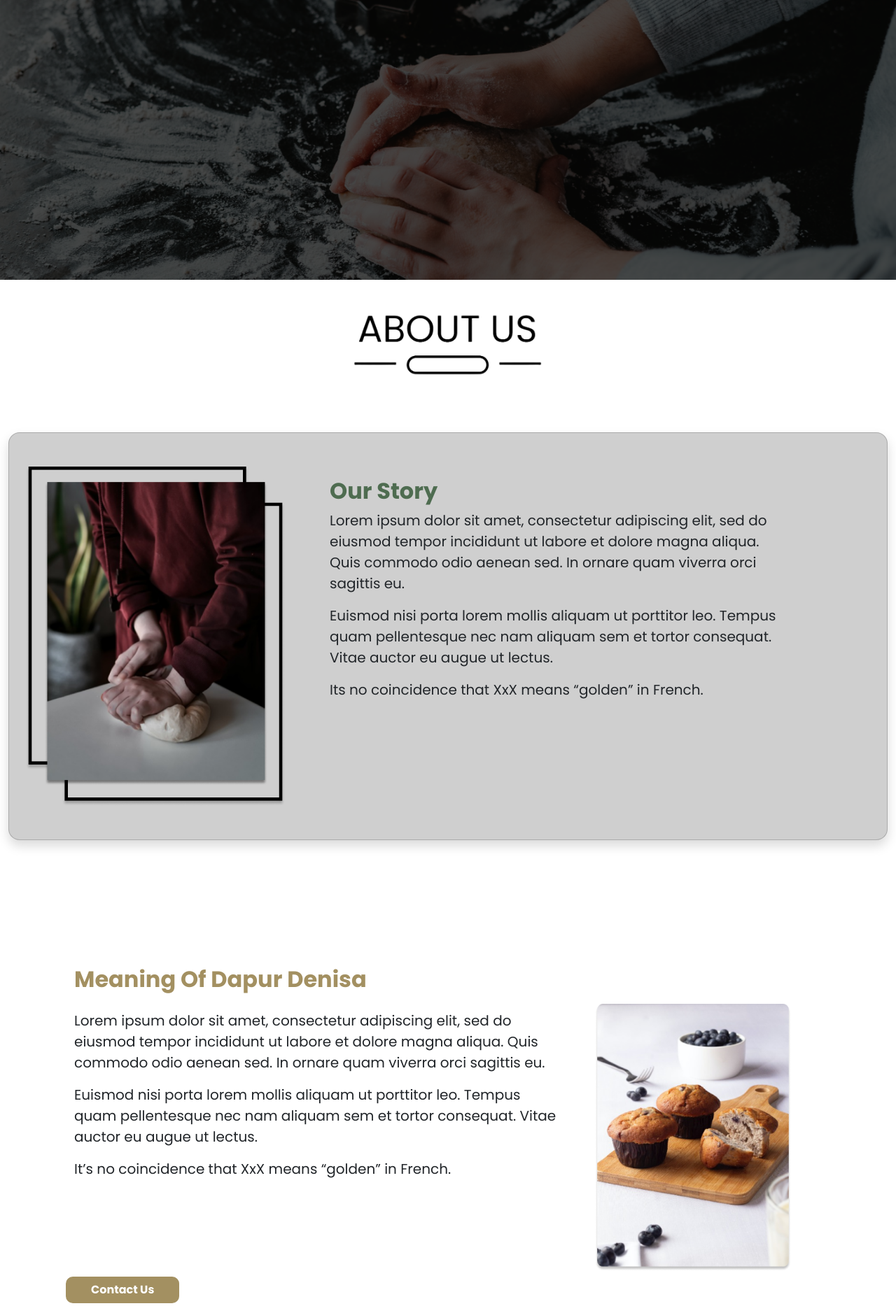
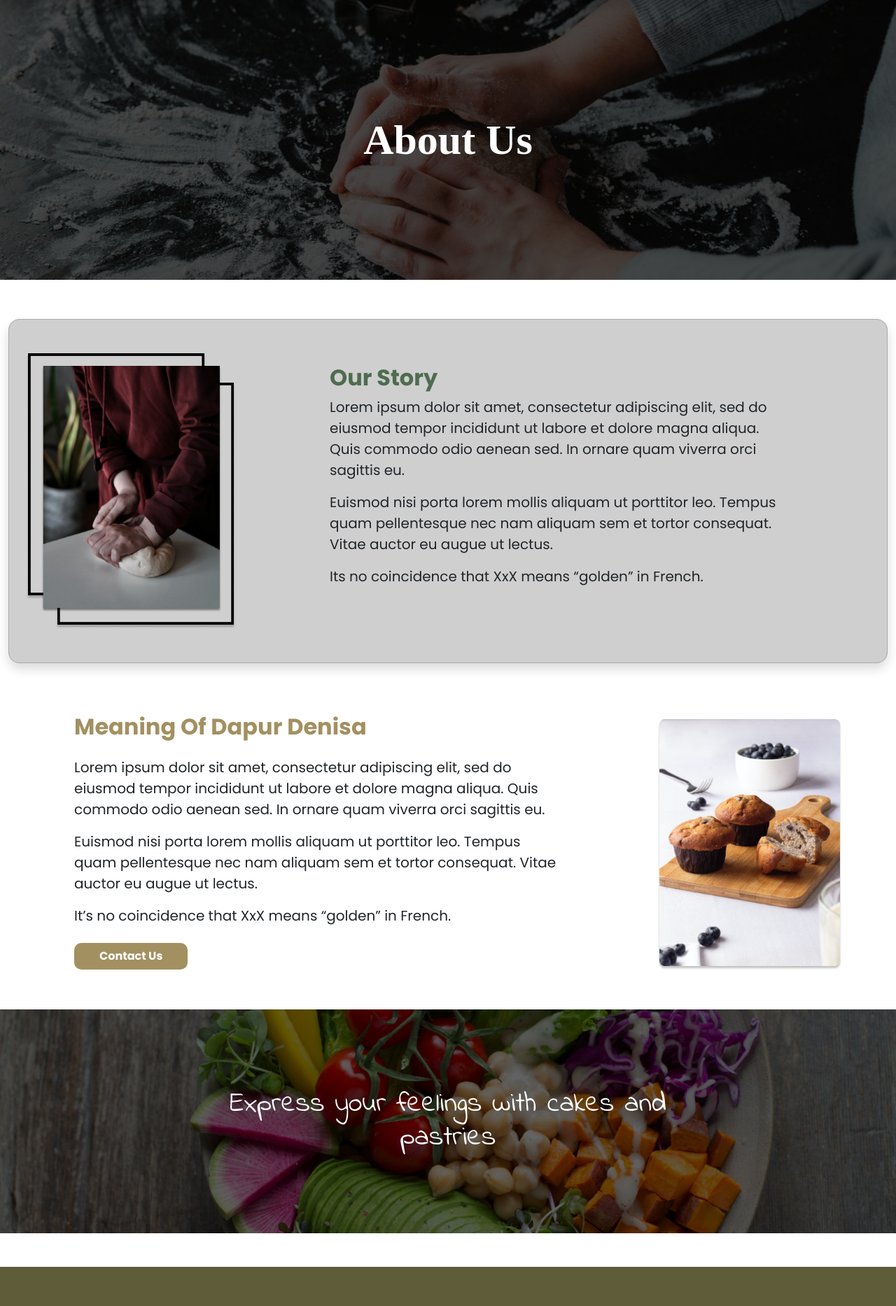
Before and after one commit to KelvinHarmenSyahputra/Dapur-Denisa, a Flask app: page /about in a window 1280 px wide. Shown: the part 76-1943 px from the top of the page at 70% size. Run offline with Flask 3, Linux system fonts and the light colour scheme.

Commit message:
update merapikan about

```diff
--- a/static/css/about.css
+++ b/static/css/about.css
@@ -1,3 +1,6 @@
+@import url('https://fonts.googleapis.com/css2?family=Poppins:ital,wght@0,100;0,200;0,300;0,400;0,500;0,600;0,700;0,800;0,900;1,100;1,200;1,300;1,400;1,500;1,600;1,700;1,800;1,900&display=swap');
+@import url('https://fonts.googleapis.com/css2?family=Indie+Flower&display=swap');
+
 body {
     font-family: poppins;
 }
@@ -31,12 +34,8 @@
 .meaning {
     color: #A39061;
 }
-.test {
-    margin-top: 150px;
-}
-.asw {
-    margin-top: 100px;
-}
+
+
 .btn-denisa2 {
     background-color: #ffffff;
     color: rgb(0, 0, 0);
@@ -67,3 +66,41 @@
         background-size: cover;
 
     }
+
+    .text-den{
+        font-family: Julius Sans One;
+        font-size: 60px;
+        font-weight: 600;
+    }
+
+    .slogan-deni{
+        font-family: 'Indie Flower', cursive;
+    }
+
+    .slogan-img{
+        opacity: 0.5 ;
+    }
+
+    .deni-slogan{
+        width: 100%;
+        height: 32px;
+    }
+
+    .carousel-item-slogan{
+        height: 20rem;
+        background: #000;
+        color: white;
+        position: relative;
+        }
+
+        .overlay-image-slogan{
+            position: absolute;
+            opacity: 0.5;
+            bottom: 0;
+            top: 0;
+            left: 0;
+            right: 0;
+            background-position: center;
+            background-size: cover;
+
+        }
--- a/templates/About.html
+++ b/templates/About.html
@@ -26,9 +26,9 @@
   </head>
   <body>
     <!-- Navbar Dapur Denisa -->
-    <nav class="navbar navbar-expand-lg bg-body-tertiary shadow">
+    <nav class="navbar navbar-expand-lg bg-body-tertiary shadow sticky-top">
       <div class="container">
-        <a class="navbar-brand" href="../templates/index.html" target="_blank">
+        <a class="navbar-brand" href="/" target="_blank">
           <img src="../static/img/logo.png" alt="" height="50px" />
         </a>
         <button
@@ -70,29 +70,22 @@
       <div class="carousel-inner">
       <div class="carousel-item active">
         <div class="overlay-image" style="background-image: url(../static/img/1.png);"></div>
+        <h1 class="text-den centered-text-overlay" >About Us</h1>
       </div>
     </div>
 
 
 
-    <!-- Text About Us Dapur Denisa -->
-    <div class="container">
-      <header class="d-flex justify-content-center py-5">
-        <img src="../static/img/2.png" height="90px" />
-      </header>
-      </div>
-    </div>
-
     <!-- Our Story Dapur Denisa -->
-     <div class="container-fluid mt-4">
+     <div class="container-fluid mt-5">
       <header class="d-flex justify-content-center py-2">
         <div class="card rounded-4 shadow mb-3" style="max-width: 1260px">
           <div class="row px-4 g-5">
             <div class="col-md-4">
-              <img src="../static/img/3.png" class="img-fluid py-5"/>
+              <img src="../static/img/3.png" class="img-fluid py-5" style="max-width: 300px;"/>
             </div>
             <div class="col-md-7 py-5">
-              <div class="card-body">
+              <div class="card-body ">
                 <h2 class="our-story fw-bold">Our Story</h2>
                     <p class="card-text fs-5">
                         Lorem ipsum dolor sit amet, consectetur adipiscing elit, sed
@@ -120,10 +113,10 @@
     </div>
 
     <!-- Meaning Dapur Denisa -->
-    <div class="container asw">
-      <header class="d-flex justify-content-center py-2">
+    <div class="container mt-5">
+      <header class="d-flex justify-content-center ">
         <div class="row px-4 g-5">
-          <div class="col-md-8 py-5">
+          <div class="col-md-8 ">
             <div class="card-body">
               <h2 class="meaning fw-bold">Meaning Of Dapur Denisa</h2>
                   <p class="card-text fs-5 mt-4">
@@ -143,28 +136,33 @@
                       It’s no coincidence that XxX means “golden” in French.
                   </p>
               </p>
+              <div class="col-md-4 mt-4">
+        <a href="/contact"><button class="btn btn-denisa fw-bold" id="tombol">Contact Us</button></a>
+      </div>
             </div>
+
           </div>
-          <div class="test col-md-4">
-            <img src="../static/img/4.png" width="280" class="img-fluid "/>
+          <div class="col-md-4 ">
+            <img src="../static/img/4.png" width="280" class="img-fluid   p-2 offset-3"/>
           </div>
+
         </div>
       </header>
-      <div class="container justify-content-end">
-        <a href="../templates/contact.html"><button class="btn btn-denisa fw-bold" id="tombol">Contact Us</button></a>
+
+    </div>
+
+    <!-- Image and Slogan -->
+    <div id="myCarousel" class="carousel slide mt-5 mb-6" data-bs-ride="carousel">
+      <div class="carousel-inner">
+      <div class="carousel-item-slogan active">
+        <div class="overlay-image-slogan" style="background-image: url(../static/img/5.png);"></div>
+        <h1 class="slogan-deni text-center centered-text-overlay" >Express your feelings with cakes and pastries</h1>
       </div>
     </div>
 
-    <!-- Image and Slogan -->
-    <div class="asw text-bg-dark shadow">
-      <div class="container-gambar">
-        <img src="../static/img/5.png" class="img-fluid">
-        <h3 class="centered-text-overlay">Express your feelings with cakes and pastries</h3>
-      </div>
-    </div>
 
     <!-- Footer Dapur Denisa -->
-    <footer class="asw site-footer">
+    <footer class="mt-5 site-footer">
       <div class="container mt-4">
         <div class="row">
           <div class="col ">
--- a/templates/index.html
+++ b/templates/index.html
@@ -25,7 +25,7 @@
     <!-- Navbar -->
     <nav class="navbar navbar-expand-lg bg-body-tertiary shadow">
       <div class="container">
-        <a class="navbar-brand" href="../templates/index.html" target="_blank">
+        <a class="navbar-brand" href="/" target="_blank">
           <img src="../static/img/logo.png" alt="" height="50px" />
         </a>
         <button
@@ -118,6 +118,7 @@
     <!-- Carousel end -->
 
 
+
     <!-- CARD AND contnet  -->
     <div class="container">
         <div class="row mt-5">
```
